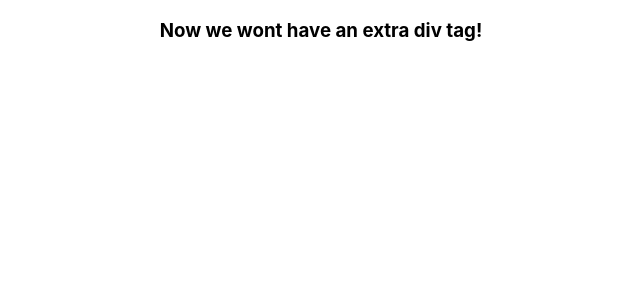
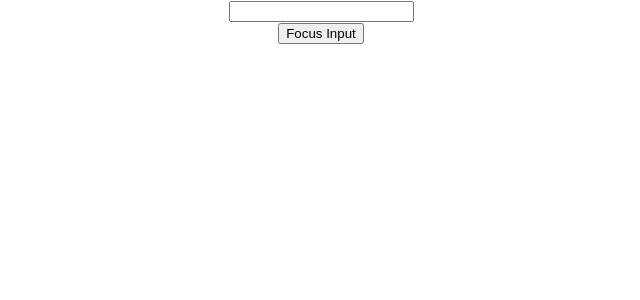
Before and after one commit to rahul7011/react-learning, a React (Create React App) app: page / in a window 1280 px wide. Shown: the top 300 px of the page, without its empty margins (319-959 px from the left). Built offline with nearby package versions, Linux system fonts and the light colour scheme.

Commit message:
Forwarding refs

```diff
--- a/src/App.js
+++ b/src/App.js
@@ -14,10 +14,14 @@ import StyleSheet from "./components/StyleSheet";
 import Form from "./components/Form";
 import LifeCycleA from "./components/LifeCycleA";
 import Fragments from "./components/Fragments";
+import RefsDemo from "./components/RefsDemo";
+import FRparent from "./components/FRparent";
 function App() {
   return (
     <div className="App">
-    <Fragments></Fragments>
+    <FRparent></FRparent>
+    {/* <RefsDemo></RefsDemo> */}
+    {/* <Fragments></Fragments> */}
     {/* <LifeCycleA></LifeCycleA> */}
     {/* <Form></Form> */}
 
--- /dev/null
+++ b/src/components/FRinput.js
@@ -0,0 +1,19 @@
+import React from 'react'
+
+// function FRinput() {
+//     return (
+//         <div>
+
+//         </div>
+//     )
+// }
+
+const FRinput = React.forwardRef((props,ref)=>{
+    return(
+        <div>
+            <input type="text" ref={ref}></input>
+        </div>
+    )
+}
+)
+export default FRinput
--- /dev/null
+++ b/src/components/FRparent.js
@@ -0,0 +1,22 @@
+import React, { Component } from "react";
+import FRinput from "./FRinput";
+
+class FRparent extends Component {
+  constructor(props) {
+    super(props);
+    this.inputRef = React.createRef();
+  }
+  clickHandler = ()=>{
+      this.inputRef.current.focus()
+  }
+  render() {
+    return (
+      <div>
+        <FRinput ref={this.inputRef}></FRinput>
+        <button type="submit" onClick={this.clickHandler}>Focus Input</button>
+      </div>
+    );
+  }
+}
+
+export default FRparent;
--- /dev/null
+++ b/src/components/RefsDemo.js
@@ -0,0 +1,43 @@
+import React, { Component } from 'react'
+
+class RefsDemo extends Component {
+
+    constructor(props) {
+        super(props)
+        this.inputRef=React.createRef()             //Method 1
+        //method 2
+        // this.cbRef = null
+        // this.setCbRef = (element) =>{
+        //     this.cbRef=element
+        // }
+    }
+
+    componentDidMount(){
+        //method 2
+        // if(this.cbRef){
+        //     this.cbRef.focus()
+        // }
+        //method 1
+        this.inputRef.current.focus()
+        console.log(this.inputRef)
+    }
+
+    clickHandler=()=>{
+        alert(this.input.current.value)
+    }
+
+    render() {
+        return (
+            <div>
+                <label>Input</label>
+                <input ref={this.inputRef}></input>
+                <button type="submit" onClick={this.clickHandler} >Submit</button>
+                {/* <input ref={this.setCbRef}></input>
+                <button type="submit" onClick={this.clickHandler} >Submit</button> */}
+                <br />
+            </div>
+        )
+    }
+}
+
+export default RefsDemo
```
